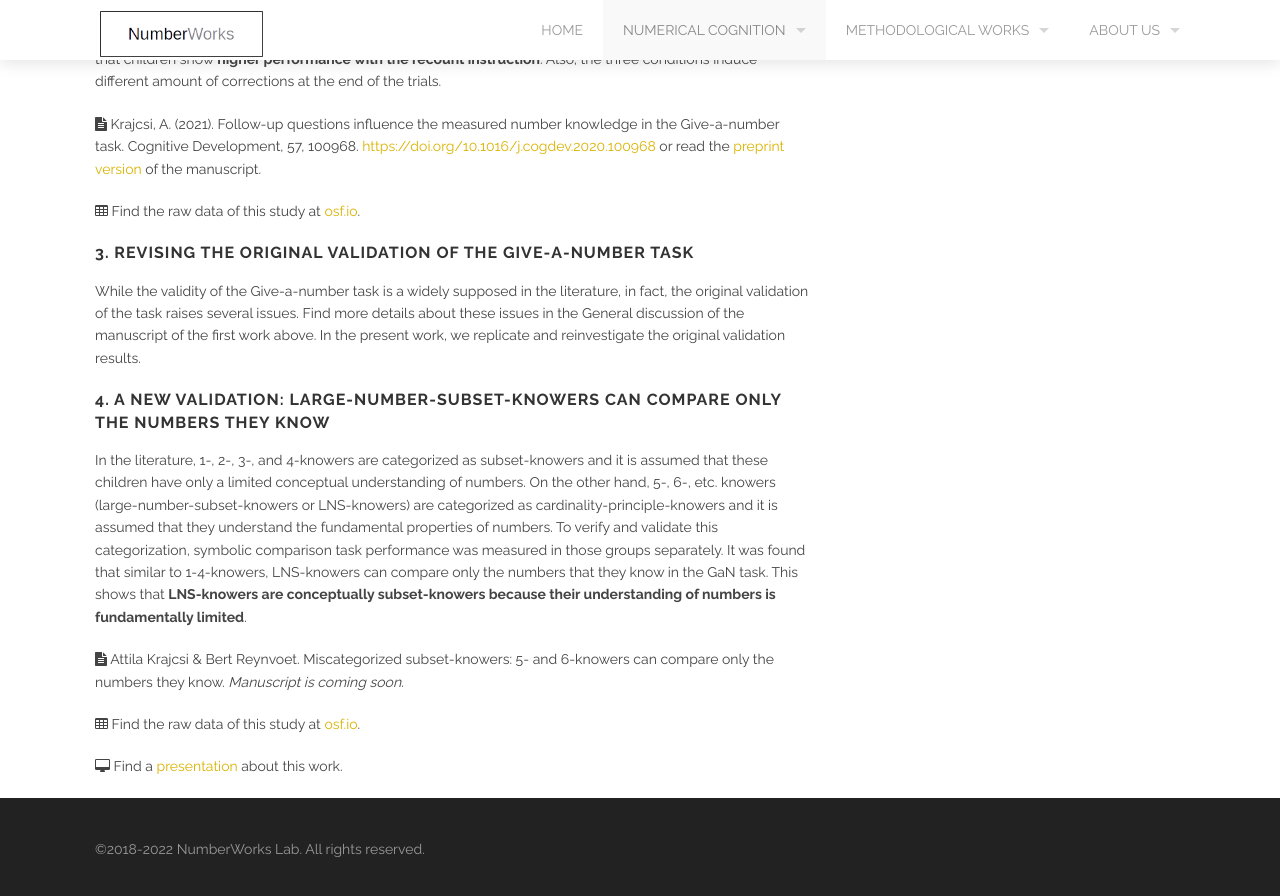
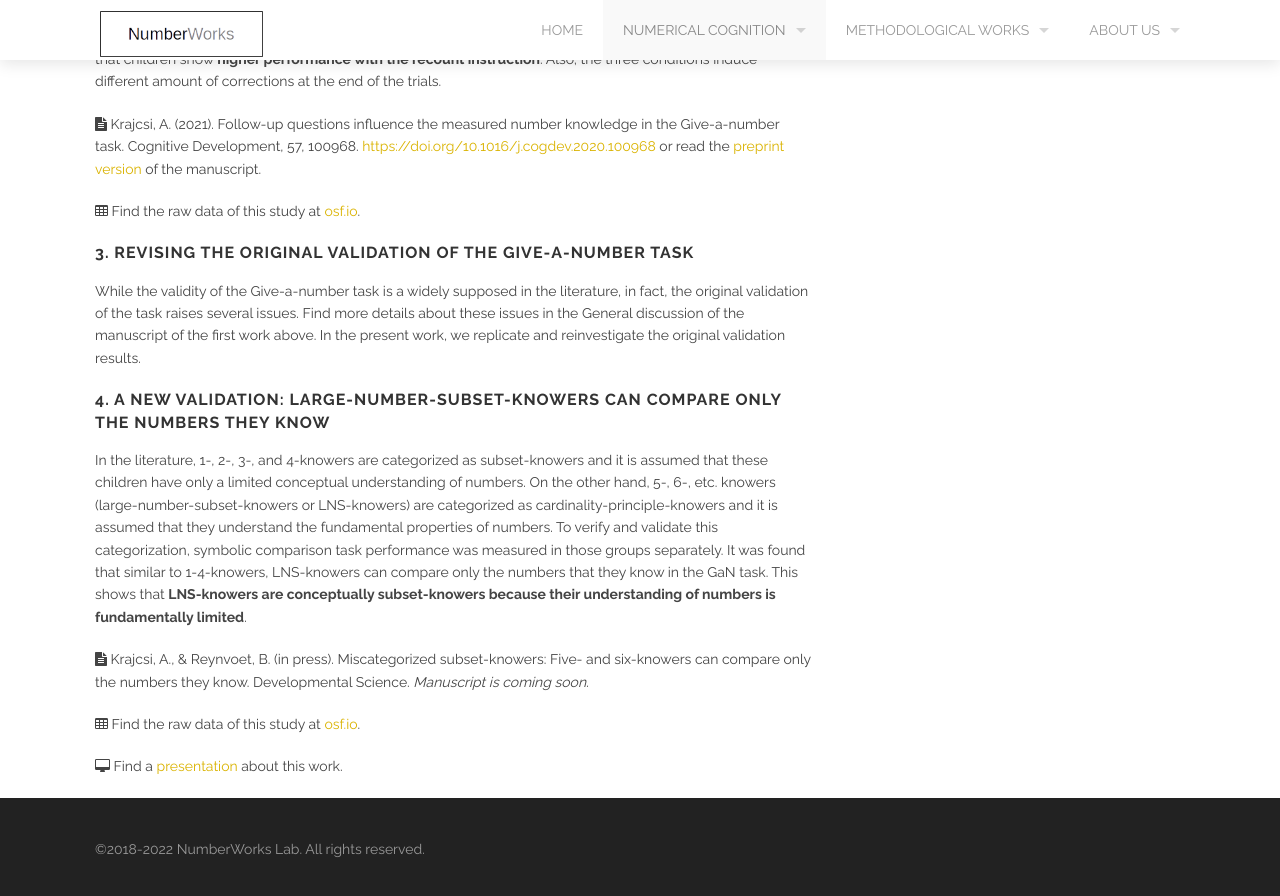
Before and after one commit to theNumberWorks/numberworks_website, a Jekyll site: the page built from the_give_a_number_task_revisited.md, in a window 1280 px wide and 900 px high, scrolled down 1590 px. Shown: the top 896 px of the window. Built offline with Jekyll 4.4.1, drawn with Linux system fonts in a browser that asks for light colours.

Commit message:
Update the_give_a_number_task_revisited.md

```diff
--- a/the_give_a_number_task_revisited.md
+++ b/the_give_a_number_task_revisited.md
@@ -53,7 +53,7 @@ While the validity of the Give-a-number task is a widely supposed in the literat
 
 In the literature, 1-, 2-, 3-, and 4-knowers are categorized as subset-knowers and it is assumed that these children have only a limited conceptual understanding of numbers. On the other hand, 5-, 6-, etc. knowers (large-number-subset-knowers or LNS-knowers) are categorized as cardinality-principle-knowers and it is assumed that they understand the fundamental properties of numbers. To verify and validate this categorization, symbolic comparison task performance was measured in those groups separately. It was found that similar to 1-4-knowers, LNS-knowers can compare only the numbers that they know in the GaN task. This shows that **LNS-knowers are conceptually subset-knowers because their understanding of numbers is fundamentally limited**.
 
-<i class='fa fa-file-text'></i> Attila Krajcsi & Bert Reynvoet. Miscategorized subset-knowers: 5- and 6-knowers can compare only the numbers they know. <i>Manuscript is coming soon.</i>
+<i class='fa fa-file-text'></i> Krajcsi, A., & Reynvoet, B. (in press). Miscategorized subset-knowers: Five- and six-knowers can compare only the numbers they know. Developmental Science. <i>Manuscript is coming soon.</i>
 
 <i class='fa fa-table'></i> Find the raw data of this study at [osf.io](https://osf.io/qj428/).
 
```
